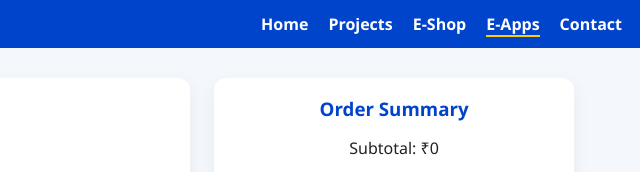
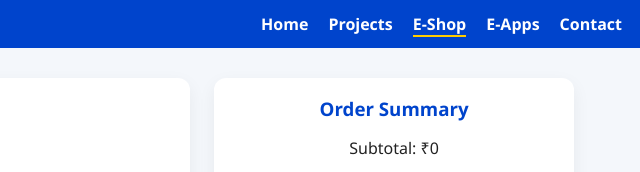
Before and after one commit to trpelectronicspvt/TRP-Electronics, a plain HTML site: page cart.html in a window 1280 px wide. Shown: the top 172 px of the page, 640-1280 px from the left. Drawn offline with Linux system fonts and the light colour scheme.

Commit message:
Update cart.html

```diff
--- a/cart.html
+++ b/cart.html
@@ -14,8 +14,8 @@
       <ul>
         <li><a href="index.html">Home</a></li>
         <li><a href="projects.html">Projects</a></li>
-        <li><a href="components.html">E-Shop</a></li>
-        <li><a href="eapps.html" class="active">E-Apps</a></li>
+        <li><a href="components.html" class="active">E-Shop</a></li>
+        <li><a href="eapps.html">E-Apps</a></li>
         <li><a href="contact.html">Contact</a></li>
       </ul>
     </nav>
```
